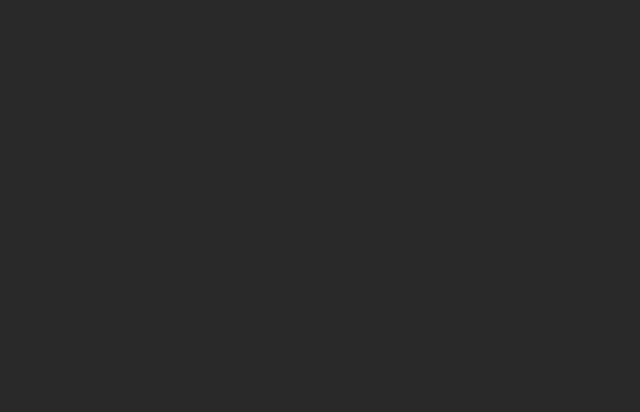
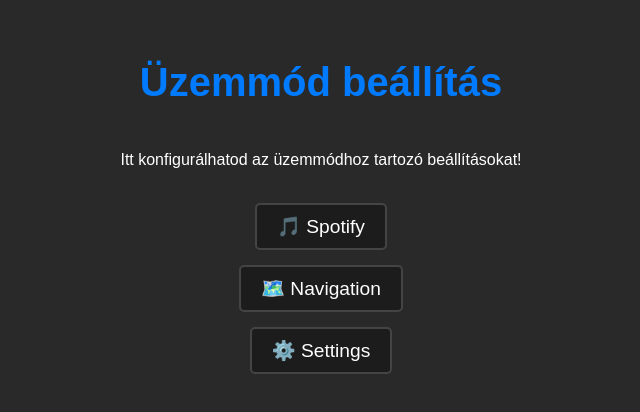
Before and after one commit to juhaszszabolcs90/Frontend_Car_onboard_computer, a Vue app: page /mode in a window 1280 px wide. Before the commit this address had no page. Shown: the part 200-612 px from the top of the page, without its empty margins (319-959 px from the left). Built offline with nearby package versions, Linux system fonts and the light colour scheme.

Commit message:
Add route navigation to ModePage when clicking on ModeButton icons

```diff
--- a/src/components/Dashboard.vue
+++ b/src/components/Dashboard.vue
@@ -1,12 +1,16 @@
 <script setup>
+import { ref, onMounted } from "vue";
+import { useRouter } from "vue-router";
 // Import ikonok
 import checkEngineImage from "@/assets/check-engine-sign.png";
 import ecoImage from "@/assets/eco-sign.png";
 import sportImage from "@/assets/spinning-wheel.png";
 import settingsIcon from "@/assets/settings-icon.png";
 
+// Router
+const router = useRouter();
+
 // Aktuális idő frissítése
-import { ref, onMounted } from "vue";
 
 const currentTime = ref({ hours: "00", minutes: "00", seconds: "00" });
 
@@ -39,6 +43,12 @@
   } else {
     range.value = 580;
   }
+};
+
+// Üzemmód váltás és navigáció
+// Csak az ikon navigál az oldalra
+const handleModeNavigation = (mode) => {
+  router.push({ name: "ModePage", query: { mode } });
 };
 </script>
 
@@ -80,18 +90,21 @@
             :src="checkEngineImage"
             alt="Check engine"
             class="icon"
+            @click.stop="handleModeNavigation(mode)"
           />
           <img
             v-else-if="mode === 'eco'"
             :src="ecoImage"
             alt="Eco"
             class="icon"
+            @click.stop="handleModeNavigation(mode)"
           />
           <img
             v-else-if="mode === 'sport'"
             :src="sportImage"
             alt="Sport"
             class="icon"
+            @click.stop="handleModeNavigation(mode)"
           />
           <img :src="settingsIcon" alt="Settings" class="settings-icon" />
           {{ mode }}
@@ -118,7 +131,7 @@
 
 /* Fejléc */
 .header {
-  background: #1c1c1c;
+  background: #0d0d2a;
   color: white;
   padding: 10px;
   text-align: center;
@@ -238,13 +251,19 @@
   background-color: #2e2e2e;
   color: #222;
   border-color: #007BFF;
-  transform: scale(1.1);
+  transform: scale(1.2);
 }
 
 .icon {
   width: 50px;
   height: 50px;
   margin-bottom: 10px;
+  transition: transform 0.3s ease-in-out; /* Zökkenőmentes átmenet */
+}
+
+/* Hover állapot - növeli az ikon méretét */
+.icon:hover {
+  transform: scale(1.3); /* 20%-kal nagyobb lesz */
 }
 
 .settings-icon {
--- /dev/null
+++ b/src/components/ModePage.vue
@@ -0,0 +1,59 @@
+<script setup>
+import { useRoute } from "vue-router";
+
+const route = useRoute();
+</script>
+
+<template>
+  <div class="mode-page">
+    <h1>Üzemmód beállítás</h1>
+    <div class="content">
+      <p>Itt konfigurálhatod az üzemmódhoz tartozó beállításokat!</p>
+      <button class="action-button">🎵 Spotify</button>
+      <button class="action-button">🗺️ Navigation</button>
+      <button class="action-button">⚙️ Settings</button>
+    </div>
+  </div>
+</template>
+
+<style scoped>
+.mode-page {
+  display: flex;
+  flex-direction: column;
+  align-items: center;
+  justify-content: center;
+  height: 100vh;
+  background: #292929;
+  color: white;
+}
+
+h1 {
+  font-size: 2.5em;
+  margin-bottom: 20px;
+  color: #007bff;
+}
+
+.content {
+  display: flex;
+  flex-direction: column;
+  align-items: center;
+  gap: 15px;
+}
+
+.action-button {
+  padding: 10px 20px;
+  font-size: 1.2em;
+  color: white;
+  background: #1c1c1c;
+  border: 2px solid #444;
+  border-radius: 5px;
+  cursor: pointer;
+  transition: all 0.3s;
+}
+
+.action-button:hover {
+  background: #007bff;
+  color: white;
+  transform: scale(1.1);
+}
+</style>
--- a/src/router.js
+++ b/src/router.js
@@ -1,10 +1,16 @@
 import { createRouter, createWebHistory } from "vue-router";
 import SplashScreen from "./components/SplashScreen.vue";
 import Dashboard from "./components/Dashboard.vue";
+import ModePage from "./components/ModePage.vue"; // Új komponens importálása
 
 const routes = [
   { path: "/", component: SplashScreen },
   { path: "/dashboard", component: Dashboard },
+  {
+    path: "/mode", // Minden üzemmód erre az oldalra irányít
+    name: "ModePage",
+    component: ModePage,
+  },
 ];
 
 const router = createRouter({
```
Also changed, not shown: 1 other file (tests, documents, lock files or other folders).
